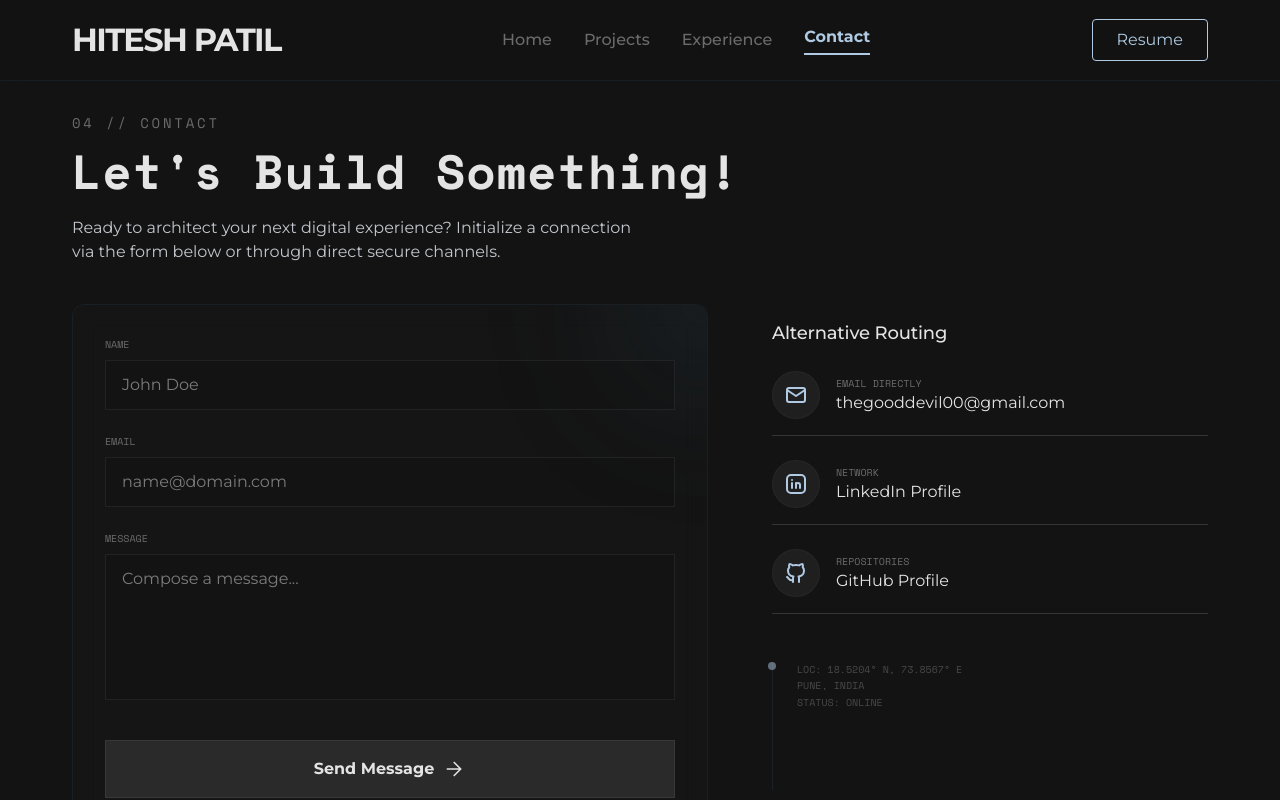
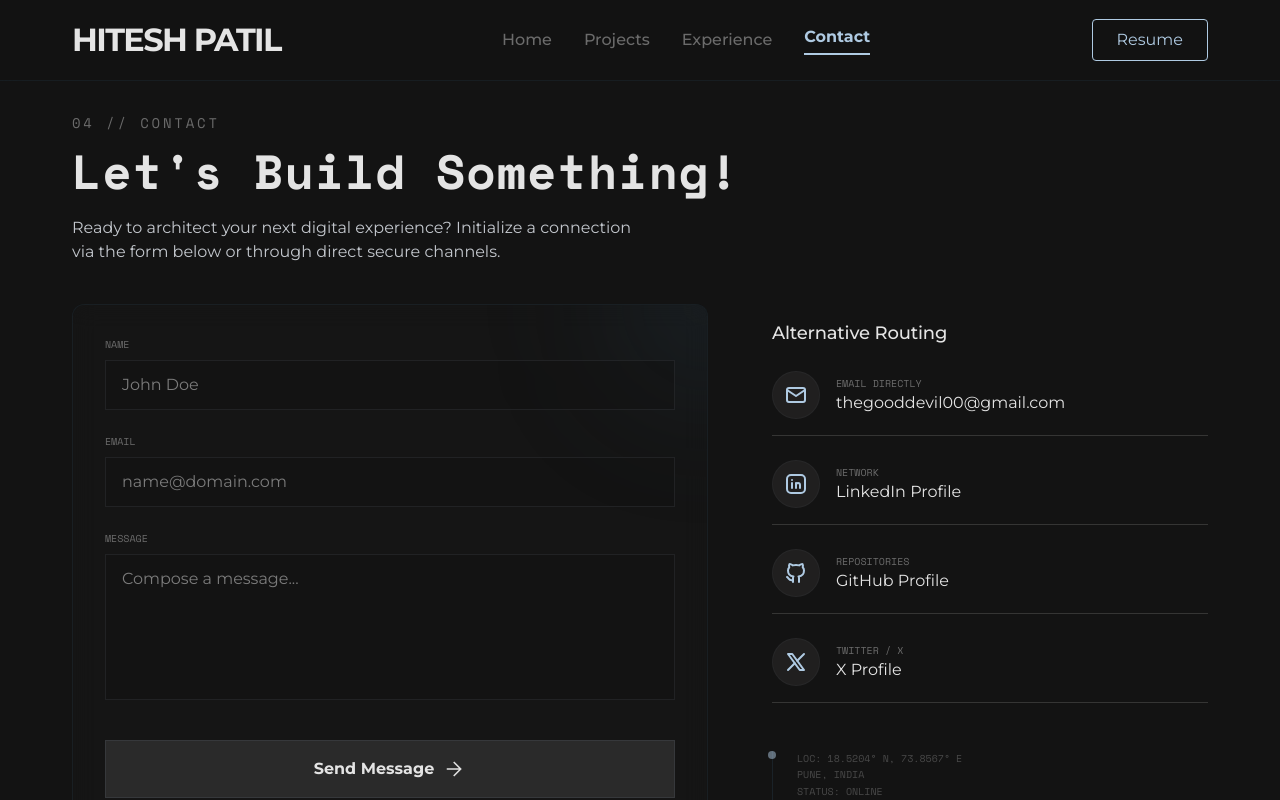
Before and after one commit to TheGoodDevil00/personal-portfolio, a Next.js app: page /contact in a window 1280 px wide. Shown: the top 800 px of the page. Built offline with nearby package versions, Linux system fonts and the light colour scheme; a web font is replaced by a local one.

Commit message:
feat: add X social link, custom resume viewer, and header style consistency updates

```diff
--- a/app/contact/page.tsx
+++ b/app/contact/page.tsx
@@ -6,6 +6,7 @@ import CodeIcon from "@/components/ui/code-icon"
 import GithubIcon from "@/components/ui/github-icon"
 import LinkedinIcon from "@/components/ui/linkedin-icon"
 import MailFilledIcon from "@/components/ui/mail-filled-icon"
+import TwitterIcon from "@/components/ui/twitter-icon"
 
 export default function Contact() {
   const [state, handleSubmit] = useForm("xrejvgqa");
@@ -133,6 +134,16 @@ export default function Contact() {
                   <span className="font-body text-body text-silver-mist">GitHub Profile</span>
                 </div>
               </Link>
+              {/* X (Twitter) */}
+              <Link href="https://x.com/thegooddevill" target="_blank" className="flex items-center gap-4 group cursor-pointer border-b border-surface-variant pb-4">
+                <div className="w-12 h-12 rounded-full bg-surface-container flex items-center justify-center border border-outline-variant/20 group-hover:border-primary/50 group-hover:bg-primary-container/20 transition-all duration-300">
+                  <TwitterIcon size={24} color="var(--color-primary)" />
+                </div>
+                <div className="flex flex-col">
+                  <span className="font-label-mono text-caption uppercase text-slate-hint group-hover:text-primary transition-colors">Twitter / X</span>
+                  <span className="font-body text-body text-silver-mist">X Profile</span>
+                </div>
+              </Link>
             </div>
           </div>
 
--- a/app/experience/page.tsx
+++ b/app/experience/page.tsx
@@ -12,7 +12,7 @@ export default function Experience() {
         {/* Hero Section Asymmetric Layout */}
         <header className="flex flex-col md:flex-row justify-between items-start md:items-end gap-6 mb-section border-b border-primary-container/20 pb-6">
           <div className="max-w-2xl">
-            <p className="font-label-mono text-label-mono text-primary uppercase mb-unit">03 // TRAJECTORY</p>
+            <p className="font-label-mono text-label-mono text-slate-hint uppercase mb-4">03 // TRAJECTORY</p>
             <h1 className="font-display text-4xl md:text-display text-silver-mist">Experience</h1>
           </div>
           <div className="mb-2">
--- a/app/page.tsx
+++ b/app/page.tsx
@@ -21,11 +21,11 @@ export default function Home() {
                 View Work
               </button>
             </Link>
-            <a href="/Hitesh_Patil_Resume.pdf" download="Hitesh_Patil_Resume.pdf">
+            <Link href="/resume">
               <button className="w-full sm:w-auto px-8 py-4 bg-transparent border border-outline-variant text-silver-mist font-heading-sm text-body-sm font-bold rounded hover:border-silver-mist transition-all duration-300">
-                Download Resume
+                Resume
               </button>
-            </a>
+            </Link>
           </div>
         </div>
         <div className="flex-1 relative w-full h-[500px] flex justify-center items-center">
--- /dev/null
+++ b/app/resume/page.tsx
@@ -0,0 +1,61 @@
+import { Metadata } from 'next'
+import Link from 'next/link'
+
+export const metadata: Metadata = {
+  title: 'Resume | Hitesh Patil',
+  description: "View Hitesh Patil's resume online or download a copy.",
+}
+
+export default function ResumePage() {
+  return (
+    <>
+      {/* Atmospheric Deep Void Glow */}
+      <div className="absolute top-0 left-1/2 -translate-x-1/2 w-[800px] max-w-[100vw] h-[600px] bg-primary-container/10 blur-[120px] rounded-full pointer-events-none z-0"></div>
+
+      <main className="w-full relative z-10 max-w-container-max mx-auto px-4 md:px-8 pt-28 pb-section flex-grow">
+        {/* Header Section */}
+        <header className="flex flex-col md:flex-row justify-between items-start md:items-end gap-6 mb-8 border-b border-primary-container/20 pb-6">
+          <div className="max-w-2xl">
+            <p className="font-label-mono text-label-mono text-slate-hint uppercase mb-4">05 // DOCUMENT</p>
+            <h1 className="font-display text-4xl md:text-display text-silver-mist">Curriculum Vitae</h1>
+          </div>
+          <div className="flex flex-wrap gap-4 mb-2 w-full md:w-auto">
+            <Link href="/" className="flex-1 md:flex-initial">
+              <button className="w-full flex items-center justify-center gap-2 border border-outline-variant text-slate-hint px-6 py-3 rounded-lg font-heading-sm text-body-sm font-bold hover:border-silver-mist hover:text-silver-mist transition-colors duration-300 cursor-pointer">
+                <span className="material-symbols-outlined text-[20px]">arrow_back</span>
+                Back Home
+              </button>
+            </Link>
+            <a href="/Hitesh_Patil_Resume.pdf" download="Hitesh_Patil_Resume.pdf" className="flex-1 md:flex-initial">
+              <button className="w-full flex items-center justify-center gap-2 bg-primary-container border border-primary text-silver-mist px-6 py-3 rounded-lg font-heading-sm text-body-sm font-bold hover:bg-secondary-container transition-colors duration-300 cursor-pointer">
+                <span className="material-symbols-outlined text-[20px]">download</span>
+                Download PDF
+              </button>
+            </a>
+          </div>
+        </header>
+
+        {/* PDF Viewer Frame */}
+        <div className="glass-panel w-full h-[75vh] md:h-[80vh] rounded-xl overflow-hidden shadow-2xl relative bg-surface-container-lowest">
+          <iframe
+            src="/Hitesh_Patil_Resume.pdf"
+            className="w-full h-full border-none"
+            title="Hitesh Patil Resume PDF"
+          />
+        </div>
+
+        <div className="mt-6 flex flex-col sm:flex-row justify-between items-center gap-4 text-center sm:text-left">
+          <p className="font-body text-body-sm text-slate-hint">
+            Trouble viewing? Open the{" "}
+            <a href="/Hitesh_Patil_Resume.pdf" target="_blank" rel="noopener noreferrer" className="text-primary hover:underline font-bold">
+              PDF in a new tab
+            </a>.
+          </p>
+          <p className="font-label-mono text-caption text-slate-hint/60 uppercase">
+            Updated: May 2026 // System Online
+          </p>
+        </div>
+      </main>
+    </>
+  )
+}
--- a/components/TopNavBar.tsx
+++ b/components/TopNavBar.tsx
@@ -61,11 +61,11 @@ export function TopNavBar() {
           })}
         </div>
         <div className="hidden md:block">
-          <a href="/Hitesh_Patil_Resume.pdf" download="Hitesh_Patil_Resume.pdf">
+          <Link href="/resume">
             <button className="px-6 py-2 bg-transparent border border-primary text-primary font-body text-body rounded hover:border-silver-mist hover:text-silver-mist transition-colors duration-300">
               Resume
             </button>
-          </a>
+          </Link>
         </div>
         <button
           onClick={() => setIsMenuOpen(!isMenuOpen)}
@@ -119,11 +119,11 @@ export function TopNavBar() {
               transition={{ delay: 0.4 }}
               className="mt-8"
             >
-              <a href="/Hitesh_Patil_Resume.pdf" download="Hitesh_Patil_Resume.pdf">
+              <Link href="/resume" onClick={() => setIsMenuOpen(false)}>
                 <button className="px-6 py-3 bg-transparent border border-primary text-primary font-heading-sm text-lg rounded-lg hover:border-silver-mist hover:text-silver-mist transition-colors">
-                  Download Resume
+                  Resume
                 </button>
-              </a>
+              </Link>
             </motion.div>
 
             {/* Architectural visual detail in mobile menu */}
--- /dev/null
+++ b/components/ui/twitter-icon.tsx
@@ -0,0 +1,72 @@
+"use client";
+
+import { forwardRef, useImperativeHandle } from "react";
+import type { AnimatedIconHandle, AnimatedIconProps } from "./types";
+import { motion, useAnimate } from "motion/react";
+
+const TwitterIcon = forwardRef<AnimatedIconHandle, AnimatedIconProps>(
+  (
+    { size = 24, color = "currentColor", strokeWidth = 2, className = "" },
+    ref,
+  ) => {
+    const [scope, animate] = useAnimate();
+
+    const start = async () => {
+      await animate(
+        ".twitter-icon",
+        { scale: [1, 1.1, 1], rotate: [0, -5, 5, 0] },
+        { duration: 0.5, ease: "easeInOut" },
+      );
+    };
+
+    const stop = () => {
+      animate(
+        ".twitter-icon",
+        { scale: 1, rotate: 0 },
+        { duration: 0.2, ease: "easeOut" },
+      );
+    };
+
+    useImperativeHandle(ref, () => ({
+      startAnimation: start,
+      stopAnimation: stop,
+    }));
+
+    const handleHoverStart = () => {
+      start();
+    };
+
+    const handleHoverEnd = () => {
+      stop();
+    };
+
+    return (
+      <motion.svg
+        ref={scope}
+        onHoverStart={handleHoverStart}
+        onHoverEnd={handleHoverEnd}
+        xmlns="http://www.w3.org/2000/svg"
+        width={size}
+        height={size}
+        viewBox="0 0 24 24"
+        fill="none"
+        stroke={color}
+        strokeWidth={strokeWidth}
+        strokeLinecap="round"
+        strokeLinejoin="round"
+        className={`inline-flex cursor-pointer items-center justify-center ${className}`}
+        style={{ overflow: "visible" }}
+      >
+        <motion.g className="twitter-icon" style={{ transformOrigin: "center" }}>
+          <path stroke="none" d="M0 0h24v24H0z" fill="none" />
+          <path d="M4 4l11.733 16h4.267l-11.733 -16z" />
+          <path d="M4 20l6.768 -6.768m2.46 -2.46l6.772 -6.772" />
+        </motion.g>
+      </motion.svg>
+    );
+  },
+);
+
+TwitterIcon.displayName = "TwitterIcon";
+
+export default TwitterIcon;
```
